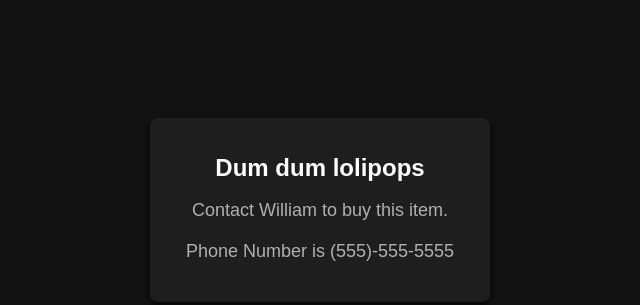
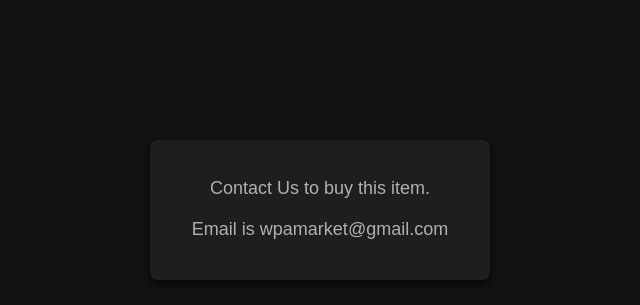
Before and after one commit to candycain5432/WPA-History, a plain HTML site: page dumdumbuy.html in a window 1280 px wide. Shown: the part 190-495 px from the top of the page, without its empty margins (320-960 px from the left). Drawn offline with Linux system fonts and the light colour scheme.

Commit message:
Update dumdumbuy.html

```diff
--- a/dumdumbuy.html
+++ b/dumdumbuy.html
@@ -44,14 +44,14 @@
     <div class="container">
         <h1 id="itemTitle">Item Title</h1>
         <p>Contact <span id="contactName">John Doe</span> to buy this item.</p>
-        <p>Phone Number is <span id="Phone"></span></p>
+        <p>Email is <span id="Phone"></span></p>
     </div>
 
     <script>
         // Set the item title and contact name directly in the script
-        const itemTitle = "Dum dum lolipops"; // Change this to the desired item title
-        const contactName = "William"; // Change this to the desired contact name
-        const Phone = "(555)-555-5555";
+        const itemTitle = ""; // Change this to the desired item title
+        const contactName = "Us"; // Change this to the desired contact name
+        const Phone = "wpamarket@gmail.com";
 
         // Update the page content
         document.getElementById('itemTitle').textContent = itemTitle;
```
